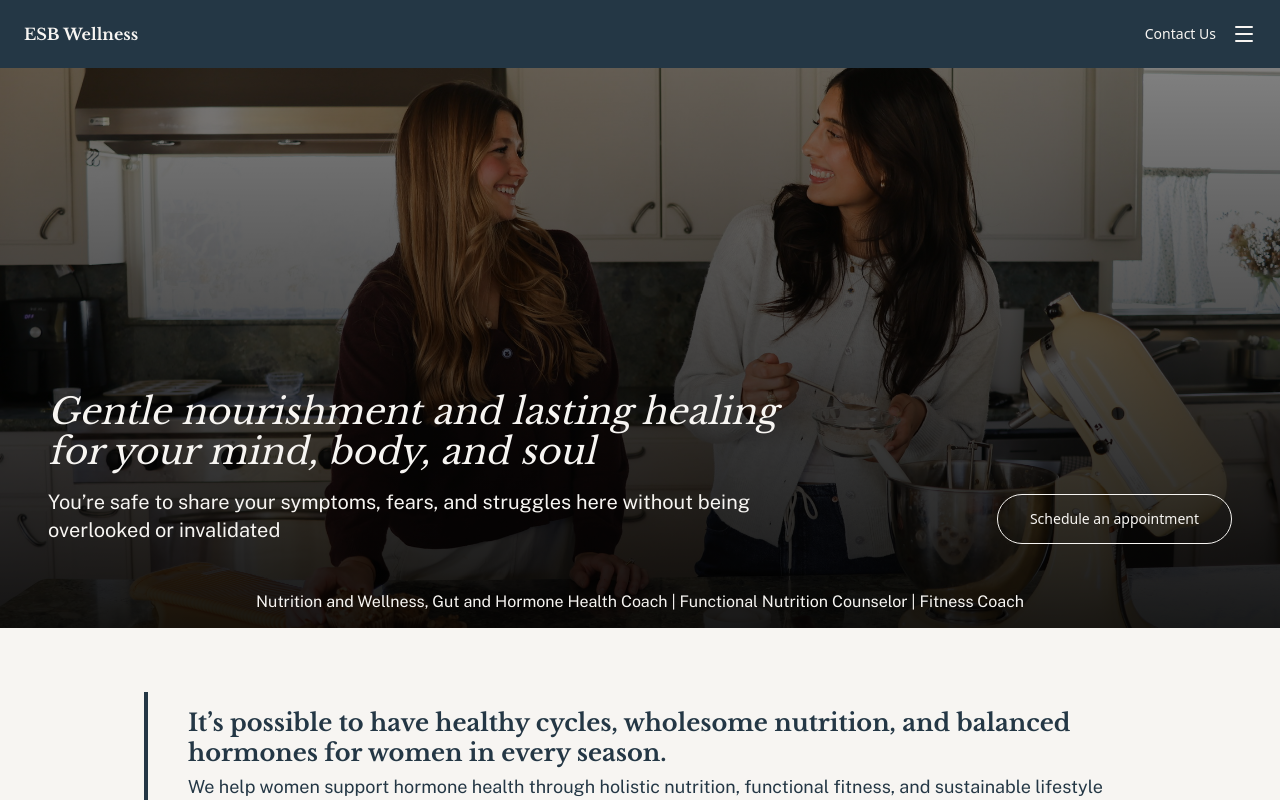
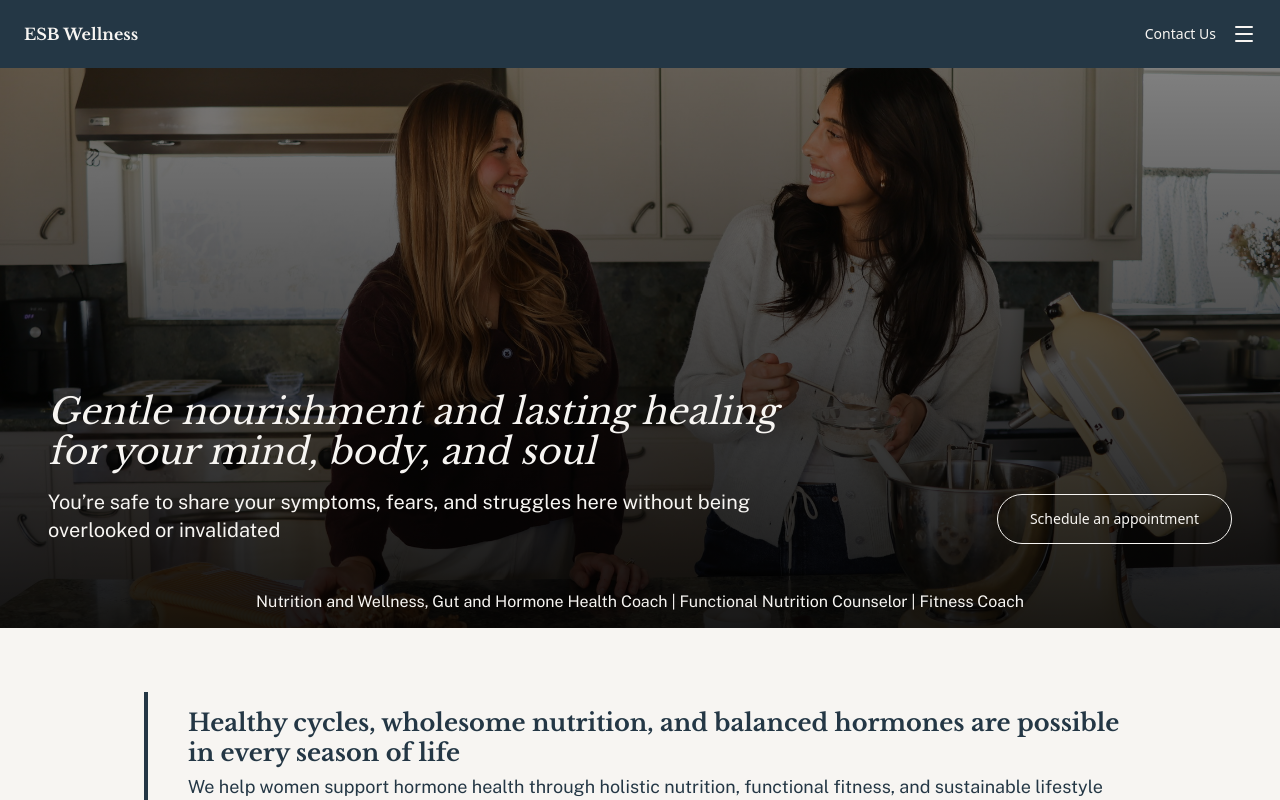
Before and after one commit to emma-saia-bush/esbwellness, a Next.js app: page / in a window 1280 px wide. Shown: the top 800 px of the page. Built offline with nearby package versions, Linux system fonts and the light colour scheme.

Commit message:
Fixing intro wording

```diff
--- a/components/layout/home/intro.tsx
+++ b/components/layout/home/intro.tsx
@@ -9,8 +9,8 @@ export function Intro() {
         </div>
         <div className="flex flex-col gap-2 pt-2 pb-3">
           <Text className="text-2xl leading-tight" font="serif" weight="bold">
-            It’s possible to have healthy cycles, wholesome nutrition, and
-            balanced hormones for women in every season.
+            Healthy cycles, wholesome nutrition, and balanced hormones are
+            possible in every season of life
           </Text>
           <Text variant="largebody">
             We help women support hormone health through holistic nutrition,
```
